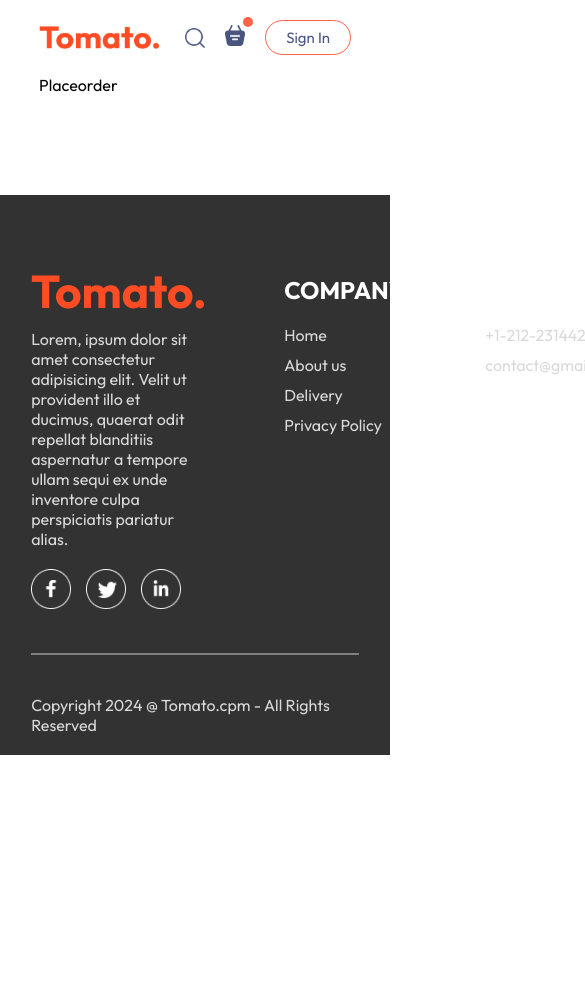
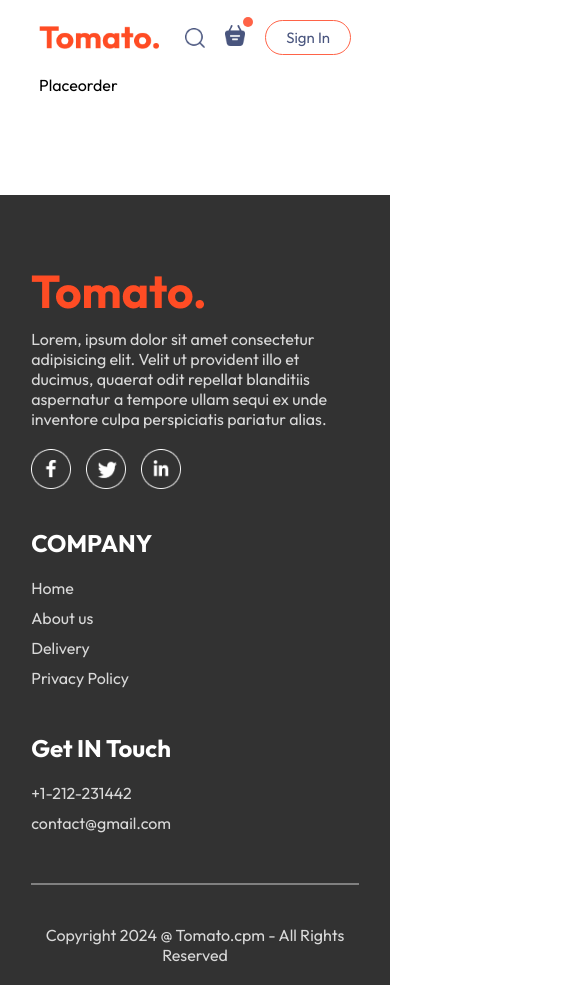
Before and after one commit to rohitdhamale28/Food-app-React, a React (Vite) app: page /order in a window 390 px wide. Shown: the top 985 px of the page, 585 px wide, since content can reach past the window. Before the commit the page ends 844 px from the top, so only its background shows below. Built offline with nearby package versions, Linux system fonts and the light colour scheme.

Commit message:
reponsive-footer

```diff
--- a/src/components/Footer/Footer.css
+++ b/src/components/Footer/Footer.css
@@ -47,3 +47,14 @@
     background-color: gray;
     border: none;
 }
+
+@media (max-width: 750px) {
+    .footer-content{
+        display: flex;
+        flex-direction: column;
+        gap: 35px;
+    }
+    .f-copyright{
+        text-align: center;
+    }
+}
```
